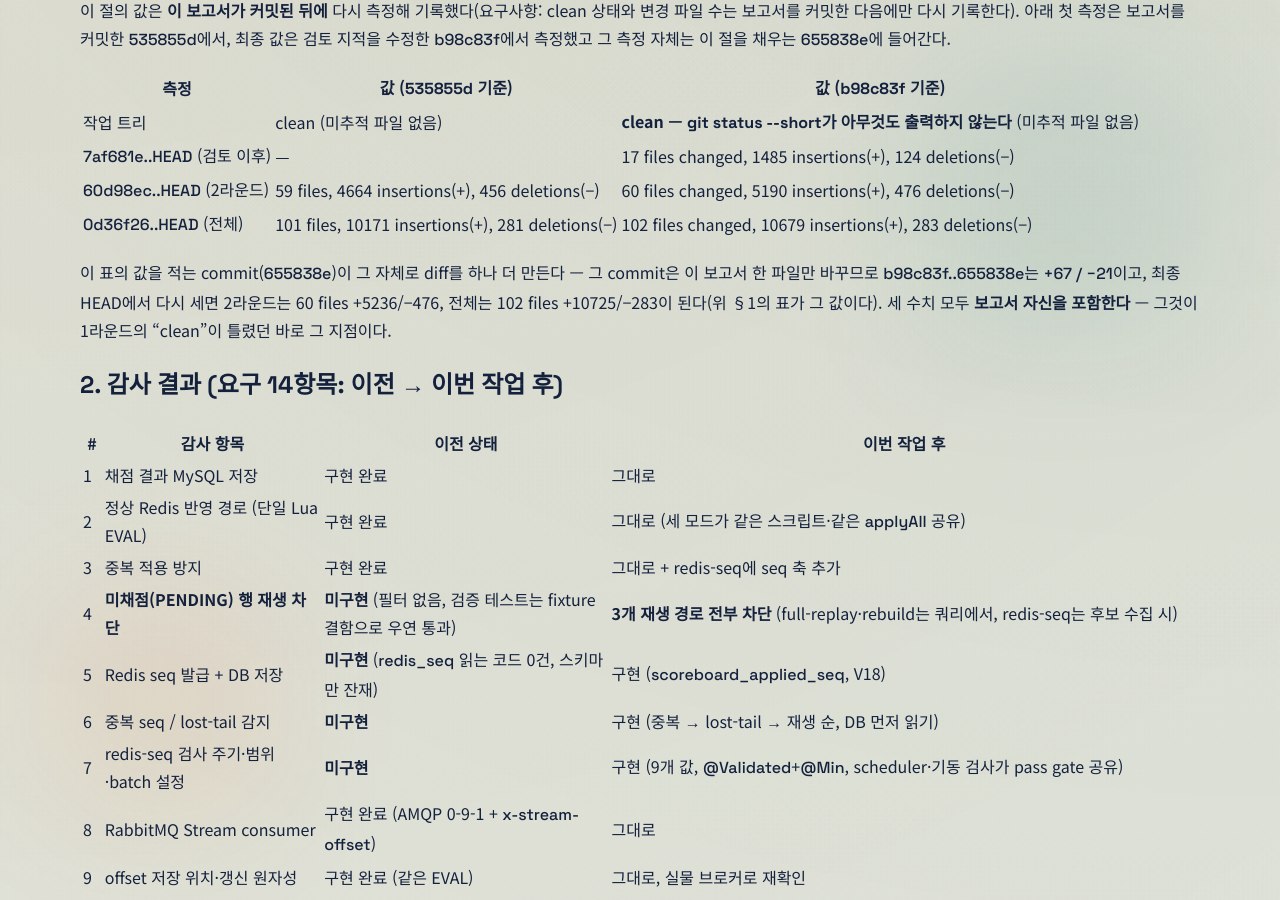
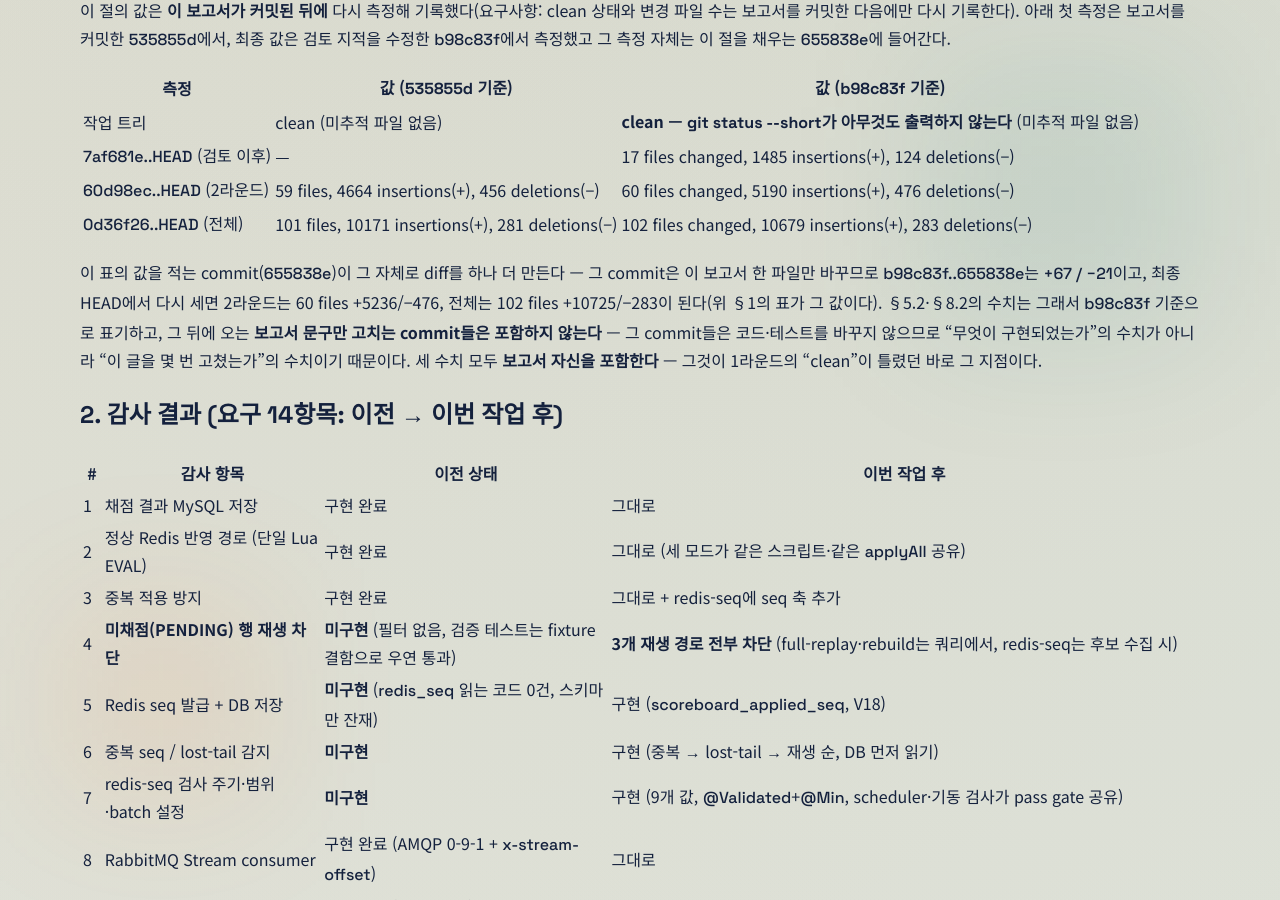
Before and after one commit to tmdrud0/web, a Jekyll site: the page built from docs/SCOREBOARD_RECOVERY_FINAL_REPORT.md, in a window 1280 px wide and 900 px high, scrolled down 1169 px. Built offline with Jekyll 4.4.1, drawn with Linux system fonts in a browser that asks for light colours; our own code applies the rules of GitHub Pages for plain Markdown files; some of the changed text lies outside the part shown.

Commit message:
docs: name the commit each diff figure was measured at
Co-Authored-By: Claude Code <noreply@anthropic.com>

```diff
--- a/docs/SCOREBOARD_RECOVERY_FINAL_REPORT.md
+++ b/docs/SCOREBOARD_RECOVERY_FINAL_REPORT.md
@@ -50,8 +50,11 @@
 
 이 표의 값을 적는 commit(`655838e`)이 그 자체로 diff를 하나 더 만든다 — 그 commit은 이 보고서 한
 파일만 바꾸므로 `b98c83f..655838e`는 `+67 / −21`이고, 최종 HEAD에서 다시 세면 2라운드는 60 files
-+5236/−476, 전체는 102 files +10725/−283이 된다(위 §1의 표가 그 값이다). 세 수치 모두 **보고서
-자신을 포함한다** — 그것이 1라운드의 "clean"이 틀렸던 바로 그 지점이다.
++5236/−476, 전체는 102 files +10725/−283이 된다(위 §1의 표가 그 값이다). §5.2·§8.2의 수치는 그래서
+`b98c83f` 기준으로 표기하고, 그 뒤에 오는 **보고서 문구만 고치는 commit들은 포함하지 않는다** —
+그 commit들은 코드·테스트를 바꾸지 않으므로 "무엇이 구현되었는가"의 수치가 아니라 "이 글을 몇 번
+고쳤는가"의 수치이기 때문이다. 세 수치 모두 **보고서 자신을 포함한다** — 그것이 1라운드의 "clean"이
+틀렸던 바로 그 지점이다.
 
 ## 2. 감사 결과 (요구 14항목: 이전 → 이번 작업 후)
 
@@ -145,7 +148,7 @@ checkpoint에서의 재구독**으로 구현하고(`recoverConsumption`이 롤
   unit/MySQL, lifecycle, batch-failure Rabbit, requeue 실측 probe, 모드 기동 2종 등
 - **docs 2**: `ARCHITECTURE.md`, `PORTFOLIO_SCOREBOARD_RECOVERY.md`
 
-### 5.2 [정정] 2라운드 (`60d98ec..HEAD`) — 60 files, +5190 / −476
+### 5.2 [정정] 2라운드 (`60d98ec..b98c83f`) — 60 files, +5190 / −476
 
 - **main 신규 11**: `recovery/` 7 (`ContestScoreboardRecoveryStrategy`,
   `StreamOffsetRecoveryStrategy`, `FullReplayRecoveryStrategy`, `RedisSequenceRecoveryStrategy`,
```
